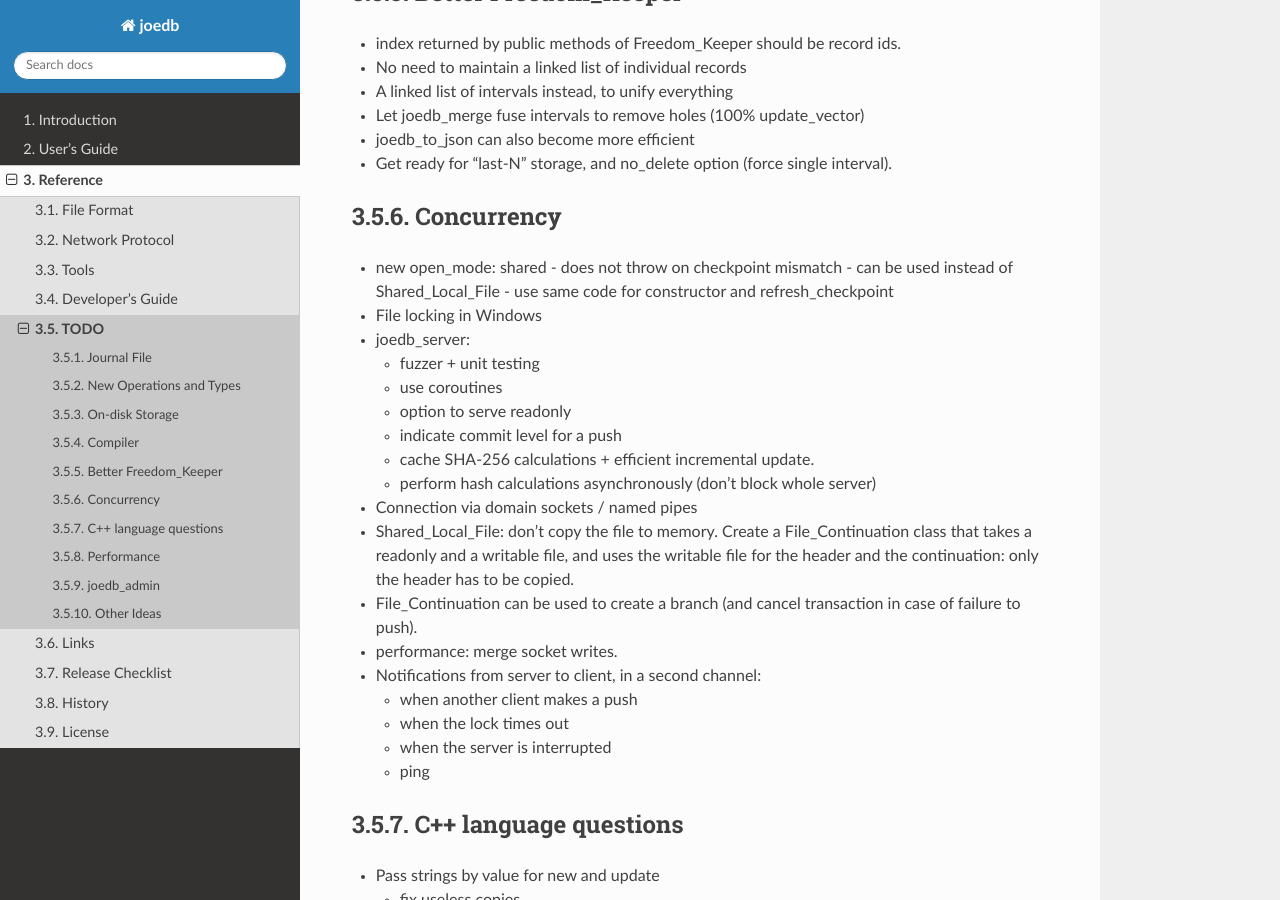
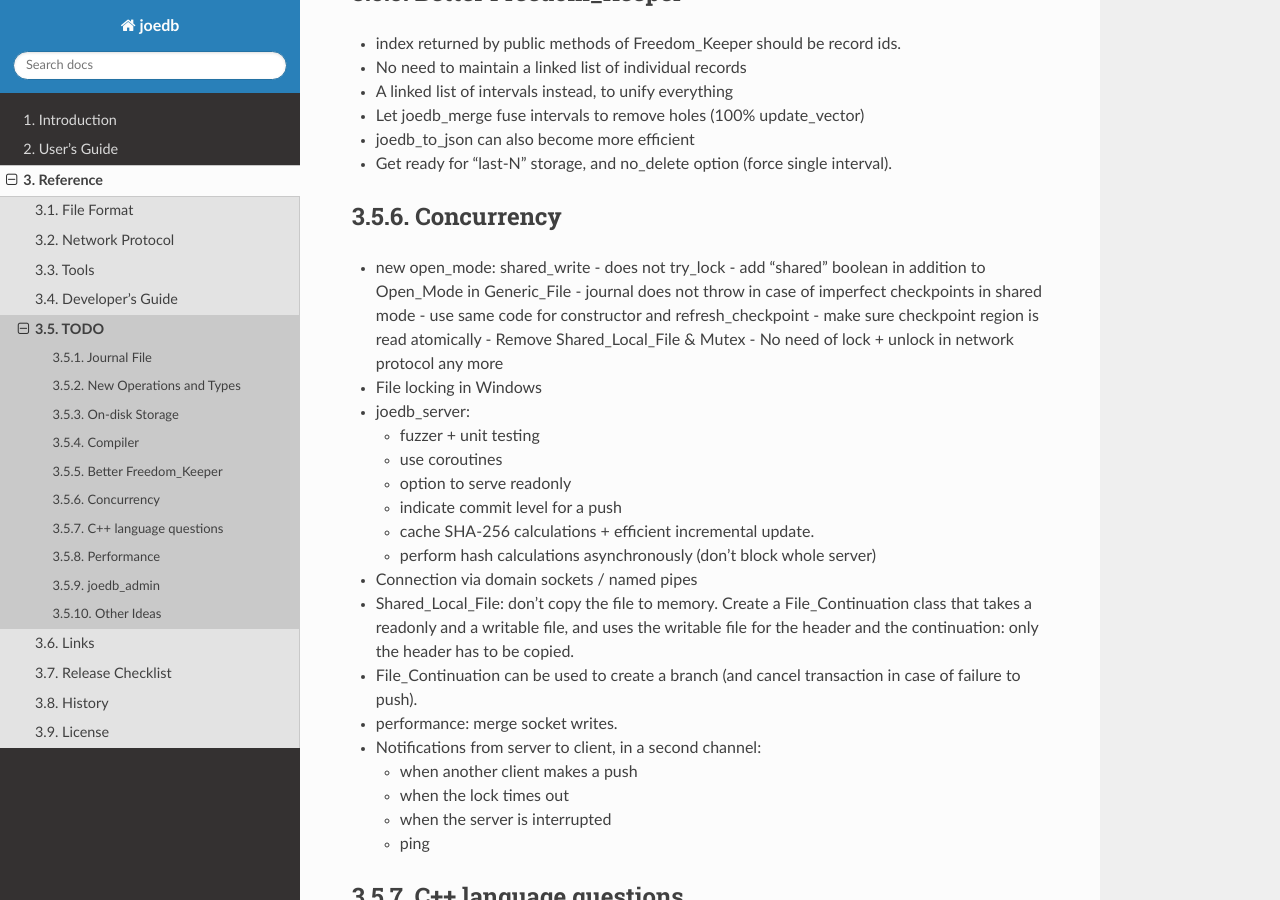
Before and after one commit to Remi-Coulom/joedb, a Sphinx documentation site: the page built from doc/source/todo.rst, in a window 1280 px wide and 900 px high, scrolled down 1753 px. Built offline with Sphinx 7.4.7 and the Read the Docs theme 2.0.0, drawn with Linux system fonts in a browser that asks for light colours; formulas are drawn with MathJax 3.

Commit message:
Beginning of joedb::Open_Mode::shared_write

```diff
--- a/doc/source/todo.rst
+++ b/doc/source/todo.rst
@@ -89,10 +89,14 @@ Better Freedom_Keeper
 
 Concurrency
 -----------
-- new open_mode: shared
-  - does not throw on checkpoint mismatch
-  - can be used instead of Shared_Local_File
+- new open_mode: shared_write
+  - does not try_lock
+  - add "shared" boolean in addition to Open_Mode in Generic_File
+  - journal does not throw in case of imperfect checkpoints in shared mode
   - use same code for constructor and refresh_checkpoint
+  - make sure checkpoint region is read atomically
+  - Remove Shared_Local_File & Mutex
+  - No need of lock + unlock in network protocol any more
 - File locking in Windows
 - joedb_server:
 
```
Also changed, not shown: 8 other files.
